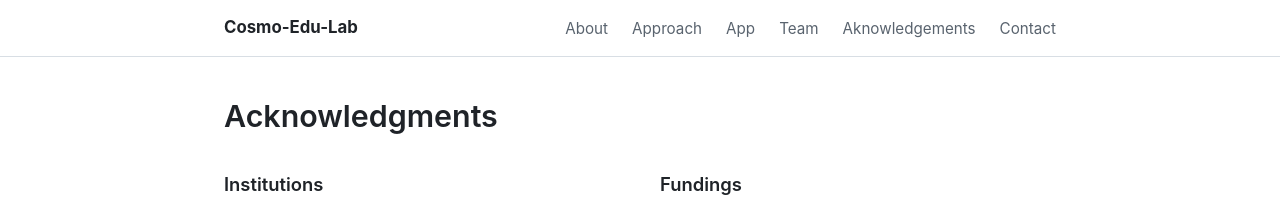
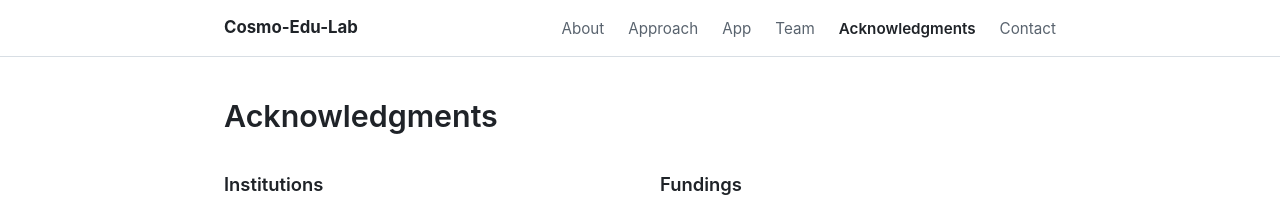
Before and after one commit to cosmo-edu-lab/cosmo-edu-lab.github.io, a Jekyll site: the page built from acknowledgments.md, in a window 1280 px wide. Shown: the top 211 px of the page. Built offline with Jekyll 4.4.1, drawn with Linux system fonts in a browser that asks for light colours.

```diff
--- a/_config.yml
+++ b/_config.yml
@@ -22,8 +22,8 @@
     url: "/app/"
   - title: "Team"
     url: "/team/"
-  - title: "Aknowledgements"
-    url: "/acknowledgements/"
+  - title: "Acknowledgments"
+    url: "/acknowledgments/"
   - title: "Contact"
     url: "/contact/"
 
```
